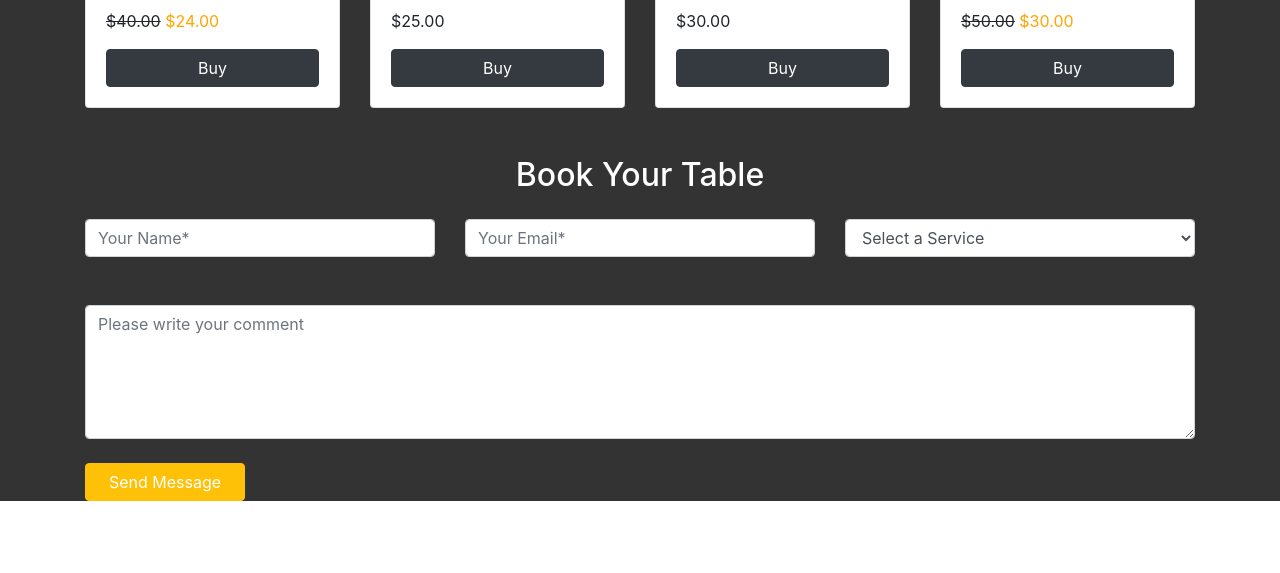
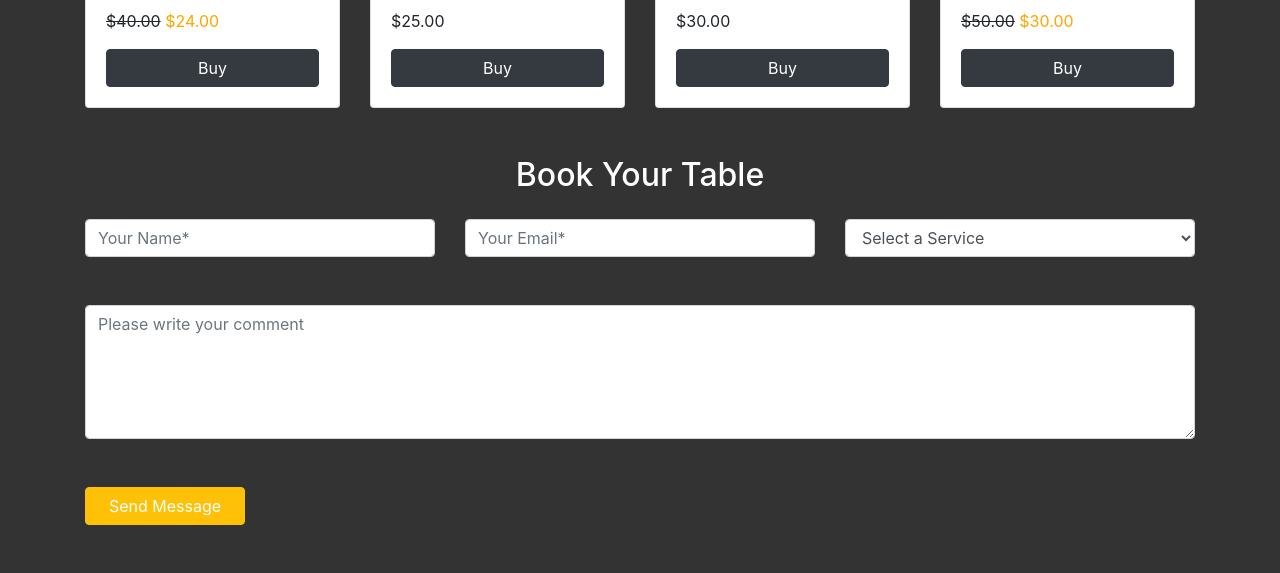
Before and after one commit to NguyenTranNhatHuy/Assignment, a website: page index.html in a window 1280 px wide. Shown: the part 715-1288 px from the top of the page. Before the commit the page ends 1216 px from the top, so only its background shows below. Drawn offline with nearby package versions, Linux system fonts and the light colour scheme.

Commit message:
assignment update

```diff
--- a/index.html
+++ b/index.html
@@ -216,7 +216,7 @@
                     <textarea class="form-control" id="exampleFormControlTextarea1" rows="5"
                         placeholder="Please write your comment"></textarea>
                 </div>
-                <div class="col-2 mt-4">
+                <div class="col-2 mt-5 pb-5">
                     <a style="width: 100%;" href="#" class="btn btn-warning text-white">Send Message</a>
                 </div>
 
```
